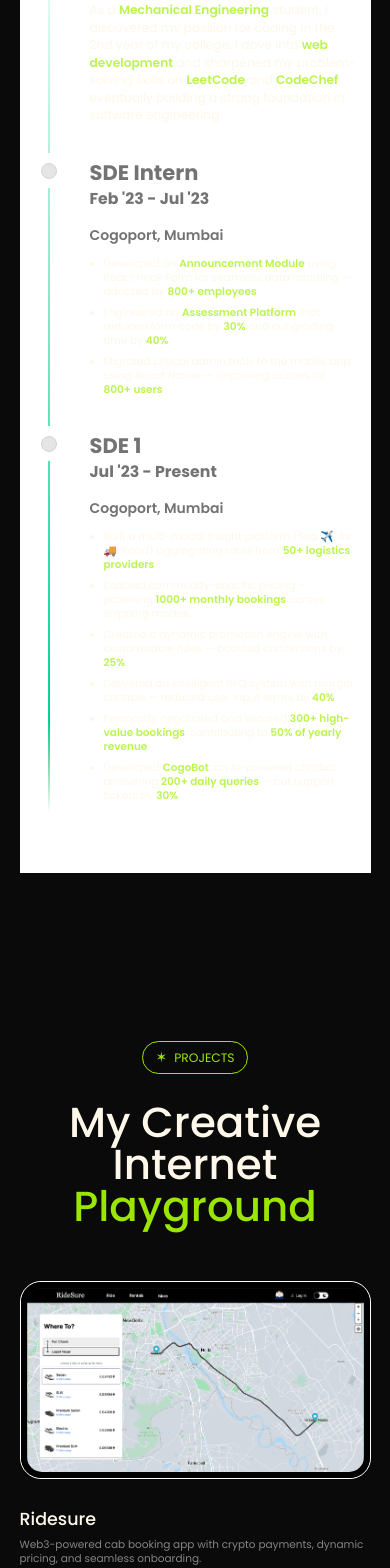
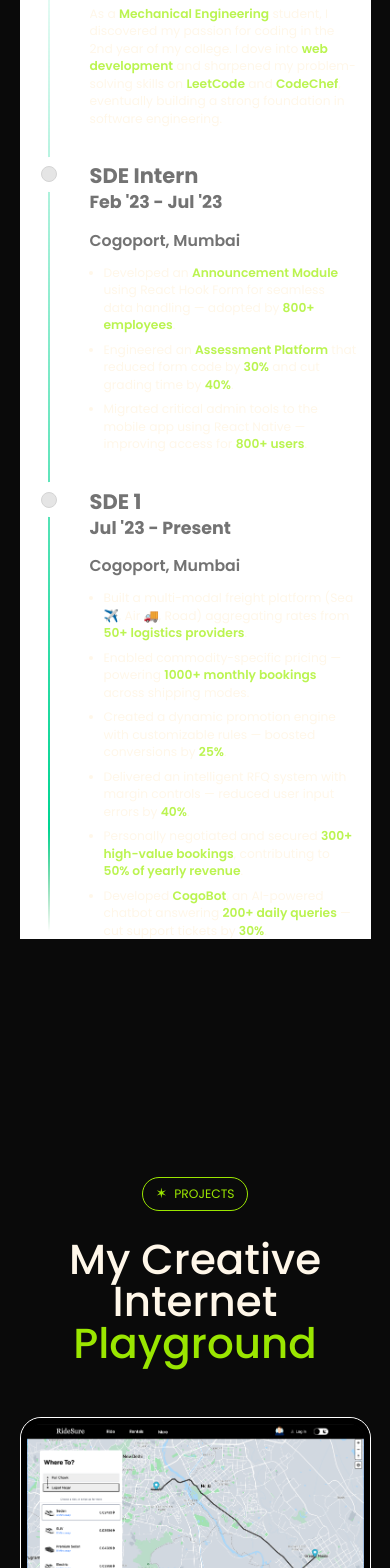
Before and after one commit to goyalritik-rg/portfolio, a Next.js app: page / in a window 390 px wide. Shown: the part 1647-3215 px from the top of the page. Built offline with nearby package versions, Linux system fonts and the light colour scheme.

Commit message:
css fixes

```diff
--- a/src/app/globals.css
+++ b/src/app/globals.css
@@ -61,7 +61,7 @@ textarea {
   font-family: inherit;
 }
 
-/* Top blur effect overlay */
+@media (min-width: 768px) {
   #home::before {
     content: "";
     position: fixed;
@@ -80,6 +80,7 @@ textarea {
     );
     backdrop-filter: blur(var(--blur-strength));
     -webkit-backdrop-filter: blur(var(--blur-strength));
+  }
 }
 
 input:-webkit-autofill {
--- a/src/common/components/ProjectCard.js
+++ b/src/common/components/ProjectCard.js
@@ -81,7 +81,7 @@ const ProjectCard = ({ className = "", project = {} }) => {
 
         <h3 className="text-xl md:text-3xl font-medium">{label}</h3>
 
-        <p className="text-white/50 mt-2 text-xs md:text-sm">{description}</p>
+        <p className="text-white/50 mt-2 text-sm md:text-base">{description}</p>
 
         <div className="flex flex-wrap gap-2 mt-6">
           {techStack.map((tech, index) => (
--- a/src/common/ui-components/Timeline.js
+++ b/src/common/ui-components/Timeline.js
@@ -25,7 +25,7 @@ export default function Timeline({ data }) {
 
   return (
     <div className="w-full bg-white dark:bg-neutral-950" ref={containerRef}>
-      <div ref={ref} className="relative max-w-7xl mx-auto pb-20">
+      <div ref={ref} className="relative max-w-7xl mx-auto mb-20">
         {data.map((item, index) => {
           const { title, content, startDate, endDate, company, icon } = item;
 
@@ -51,17 +51,17 @@ export default function Timeline({ data }) {
               <div className="relative pl-20 pr-4 lg:pl-4 w-full lg:w-[55%]">
                 <h3 className="lg:hidden block text-2xl md:text-3xl mb-4 text-left font-bold text-neutral-500 dark:text-neutral-500">
                   <p> {title}</p>
-                  <p className="text-lg md:text-xl">
+                  <p className="text-xl md:text-2xl">
                     {`${startDate} - ${endDate ? endDate : "Present"}`}
                   </p>
                 </h3>
 
                 <div className="flex gap-3 md:gap-5 flex-col">
-                  <p className="text-base md:text-3xl font-semibold text-neutral-500">
+                  <p className="text-lg md:text-3xl font-semibold text-neutral-500">
                     {company}
                   </p>
 
-                  <div className="text-xs md:text-base">{content}</div>
+                  <div className="text-sm md:text-base">{content}</div>
                 </div>
               </div>
             </div>
--- a/src/components/Footer.js
+++ b/src/components/Footer.js
@@ -60,12 +60,12 @@ const Footer = () => {
         ref={footerRef}
         className="max-w-7xl mx-auto px-4 flex flex-col-reverse md:flex-row justify-between items-center gap-4"
       >
-        <div className="flex flex-col items-start">
+        <div className="flex flex-col items-start max-sm:items-center max-sm:justify-center">
           <p className="text-neutral-500 text-center">
             Built from scratch with Next.js & a lot of caffeine.
           </p>
 
-          <p className="mt-1 text-center w-full md:text-start flex items-center gap-1">
+          <p className="mt-1 text-center w-full md:text-start flex items-center gap-1 max-sm:justify-center">
             <span className="text-lime-400 mr-1 flex items-center gap-1">
               <Copyright className="size-3" /> {new Date().getFullYear()} Ritik
               Goyal.
@@ -74,7 +74,7 @@ const Footer = () => {
           </p>
         </div>
 
-        <div className="flex flex-col items-start">
+        <div className="flex flex-col items-start max-sm:items-center max-sm:justify-center">
           <nav className="flex gap-4">
             {socials.map((link, idx) => {
               const { icon: Icon, href } = link;
```
Lines whose indentation alone changed are shown as unchanged.
